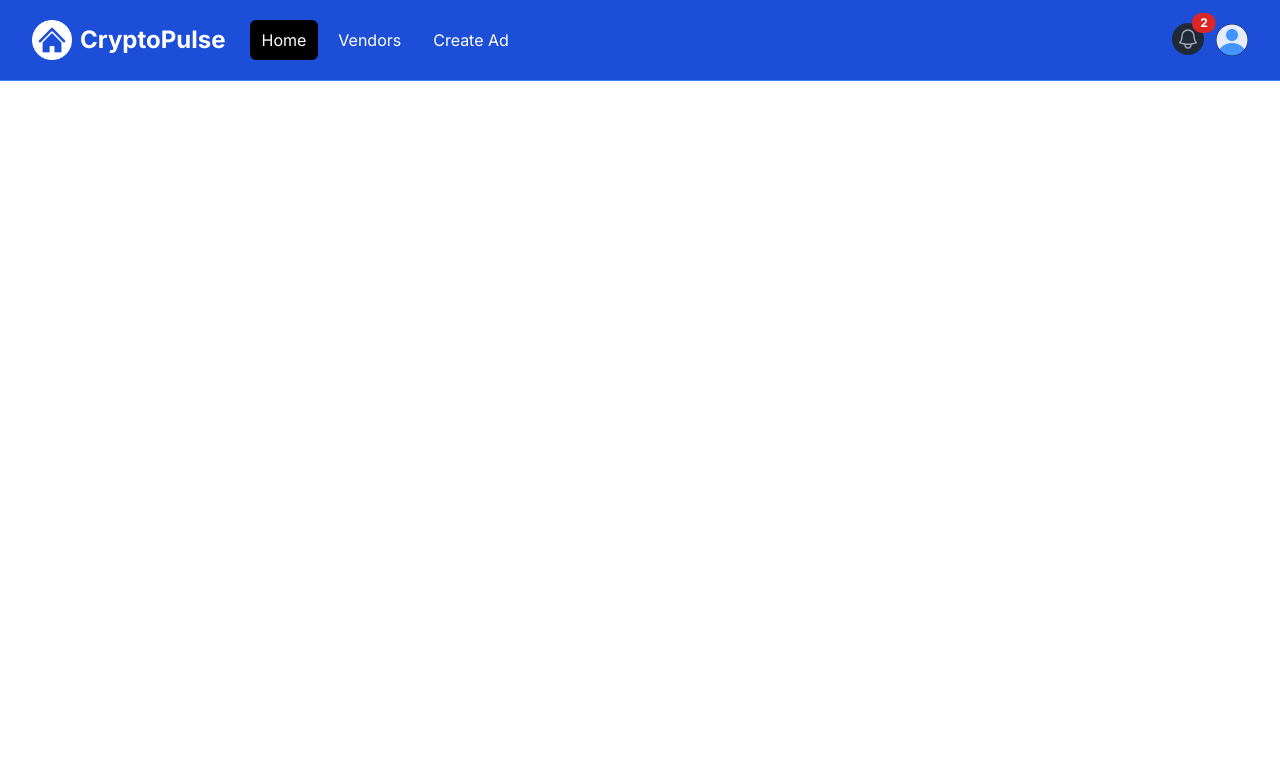
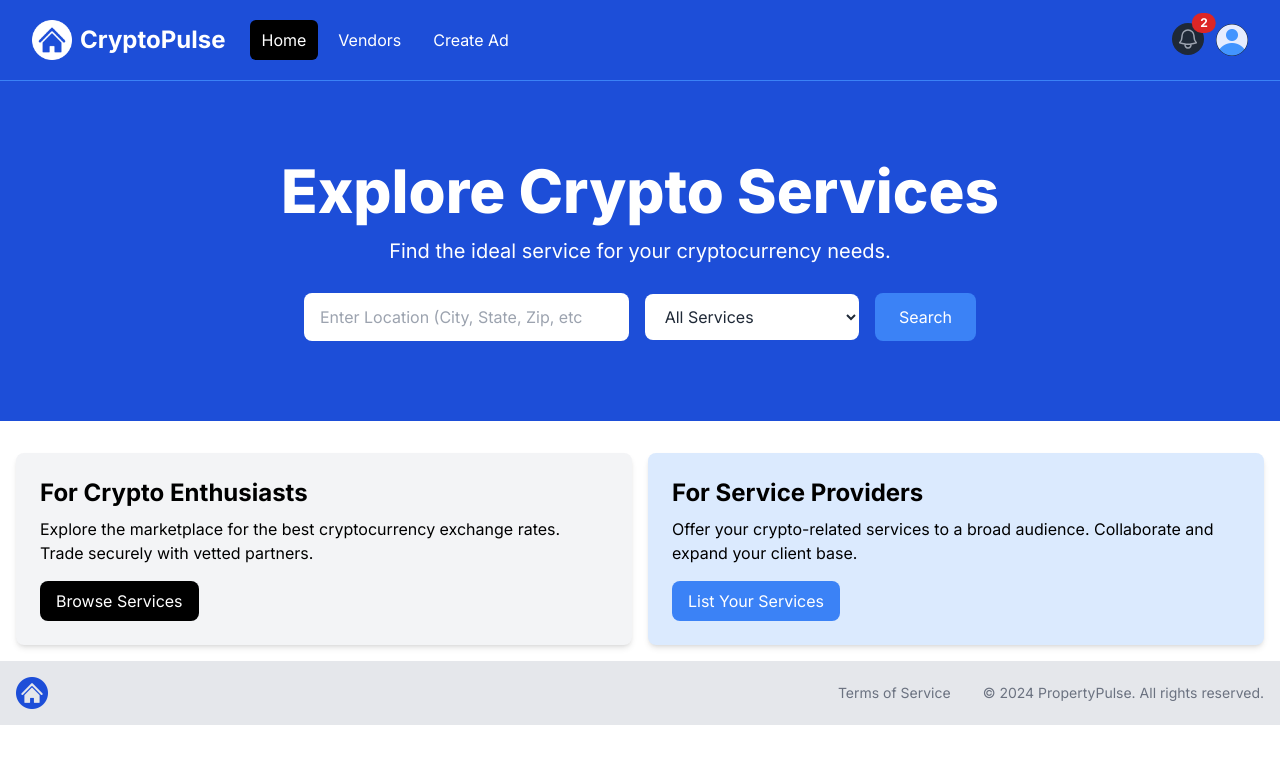
Before and after one commit to baranovaksenia/nextjs-realestate-app, a Next.js app: page / in a window 1280 px wide. Shown: the top 764 px of the page. Built offline with nearby package versions, Linux system fonts and the light colour scheme.

Commit message:
createt hero, cards, footer

```diff
--- a/app/layout.js
+++ b/app/layout.js
@@ -1,3 +1,4 @@
+import Footer from "@/components/Footer"
 import Navbar from "@/components/Navbar"
 import { Inter } from "next/font/google"
 import "./assets/styles/globals.css"
@@ -16,6 +17,7 @@ export default function RootLayout({ children }) {
 			<body className={inter.className}>
 				<Navbar />
 				{children}
+				<Footer />
 			</body>
 		</html>
 	)
--- a/app/page.js
+++ b/app/page.js
@@ -1,3 +1,11 @@
+import Hero from "@/components/Hero"
+import InfoBoxes from "@/components/InfoBoxes"
+
 export default function Home() {
-	return <></>
+	return (
+		<>
+			<Hero />
+			<InfoBoxes />
+		</>
+	)
 }
--- /dev/null
+++ b/components/Footer.jsx
@@ -0,0 +1,23 @@
+import Image from "next/image"
+import Link from "next/link"
+import logo from "../app/assets/images/logo.png"
+const Footer = () => {
+	return (
+		<footer className="bg-gray-200 py-4 mt-auto">
+			<div className="container mx-auto flex flex-col md:flex-row items-center justify-between px-4">
+				<div className="mb-4 md:mb-0">
+					<Image src={logo} alt="Logo" className="h-8 w-auto" />
+				</div>
+
+				<div className="flex flex-wrap gap-x-8 justify-center items-center md:justify-start mb-4 md:mb-0 text-sm text-gray-500 mt-2 md:mt-0">
+					<Link href="/terms">Terms of Service</Link>
+					<p className="">
+						© {new Date().getFullYear()} PropertyPulse. All rights reserved.
+					</p>
+				</div>
+			</div>
+		</footer>
+	)
+}
+
+export default Footer
--- /dev/null
+++ b/components/Hero.jsx
@@ -0,0 +1,65 @@
+const Hero = () => {
+	return (
+		<section className="bg-blue-700 py-20 mb-4">
+			<div className="max-w-7xl mx-auto px-4 sm:px-6 lg:px-8 flex flex-col items-center">
+				<div className="text-center">
+					<h1 className="text-4xl font-extrabold text-white sm:text-5xl md:text-6xl">
+						Explore Crypto Services
+					</h1>
+					<p className="my-4 text-xl text-white">
+						Find the ideal service for your cryptocurrency needs.
+					</p>
+				</div>
+				<form className="mt-3 mx-auto max-w-2xl w-full flex flex-col md:flex-row items-center">
+					<div className="w-full md:w-3/5 md:pr-2 mb-4 md:mb-0">
+						<label htmlFor="location" className="sr-only">
+							Location
+						</label>
+						<input
+							type="text"
+							id="location"
+							placeholder="Enter Location (City, State, Zip, etc"
+							className="w-full px-4 py-3 rounded-lg bg-white text-gray-800 focus:outline-none focus:ring focus:ring-blue-500"
+						/>
+					</div>
+					<div className="w-full md:w-2/5 md:pl-2">
+						<label htmlFor="property-type" className="sr-only">
+							Service Type
+						</label>
+						<select
+							id="service-type"
+							className="w-full px-4 py-3 rounded-lg bg-white text-gray-800 focus:outline-none focus:ring focus:ring-blue-500"
+						>
+							<option value="All">All Services</option>
+							<option value="ExchangeCrypto">Cryptocurrency Exchange</option>
+							<option value="CryptoToFiat">Crypto to Fiat Currency</option>
+							<option value="FiatToCrypto">Fiat Currency to Crypto</option>
+							<option value="CryptoEscrow">
+								Cryptocurrency Escrow Service
+							</option>
+							<option value="CryptoWallet">Cryptocurrency Wallet</option>
+							<option value="DefiServices">
+								Decentralized Finance (DeFi) Services
+							</option>
+							<option value="NftMarketplace">NFT Marketplace</option>
+							<option value="CryptoStaking">Crypto Staking</option>
+							<option value="CryptoLending">Crypto Lending</option>
+							<option value="BlockchainConsulting">
+								Blockchain Consulting
+							</option>
+							<option value="Other">Other Services</option>
+						</select>
+					</div>
+					<button
+						type="submit"
+						className="md:ml-4 mt-4 md:mt-0 w-full md:w-auto px-6 py-3 rounded-lg bg-blue-500 text-white hover:bg-blue-600 focus:outline-none focus:ring focus:ring-blue-500"
+					>
+						Search
+					</button>
+				</form>
+			</div>
+		</section>
+	)
+}
+
+export default Hero
--- /dev/null
+++ b/components/InfoBox.jsx
@@ -0,0 +1,24 @@
+import Link from "next/link"
+
+const InfoBox = ({
+	heading,
+	backgroundColor = "bg-gray-100",
+	textColor = "text-gray-800",
+	buttonInfo,
+	children,
+}) => {
+	return (
+		<div className={`${backgroundColor} p-6 rounded-lg shadow-md`}>
+			<h2 className={`text-2xl font-bold ${textColor}`}>{heading}</h2>
+			<p className={`mt-2 mb-4 ${textColor}`}>{children}</p>
+			<Link
+				href={buttonInfo.href}
+				className={`inline-block  text-white rounded-lg px-4 py-2 hover:bg-gray-700 ${buttonInfo.backgroundColor} hover:opacity-80`}
+			>
+				{buttonInfo.label}
+			</Link>
+		</div>
+	)
+}
+
+export default InfoBox
--- /dev/null
+++ b/components/InfoBoxes.jsx
@@ -0,0 +1,41 @@
+import InfoBox from "./InfoBox"
+
+const InfoBoxes = () => {
+	return (
+		<section>
+			<div className="container-xl lg:container m-auto">
+				<div className="grid grid-cols-1 md:grid-cols-2 gap-4 p-4 rounded-lg">
+					<InfoBox
+						heading="For Crypto Enthusiasts"
+						backgroundColor="bg-gray-100"
+						textColor=""
+						buttonInfo={{
+							href: "/vendors",
+							label: "Browse Services",
+							backgroundColor: "bg-black",
+						}}
+					>
+						Explore the marketplace for the best cryptocurrency exchange rates.
+						Trade securely with vetted partners.
+					</InfoBox>
+
+					<InfoBox
+						heading="For Service Providers"
+						backgroundColor="bg-blue-100"
+						textColor=""
+						buttonInfo={{
+							href: "/vendors/add",
+							label: "List Your Services",
+							backgroundColor: "bg-blue-500",
+						}}
+					>
+						Offer your crypto-related services to a broad audience. Collaborate
+						and expand your client base.
+					</InfoBox>
+				</div>
+			</div>
+		</section>
+	)
+}
+
+export default InfoBoxes
```
Also changed, not shown: app/assets/images/logo.png (added).
